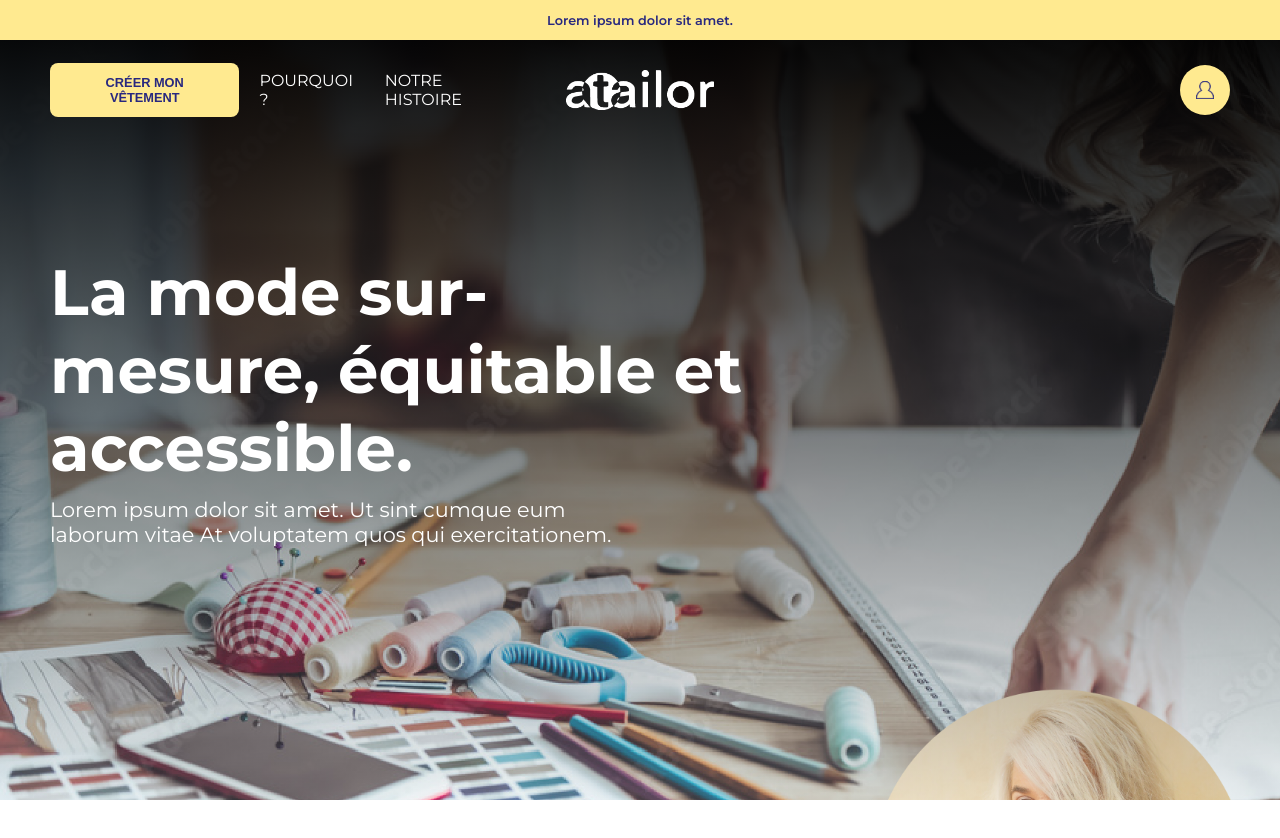
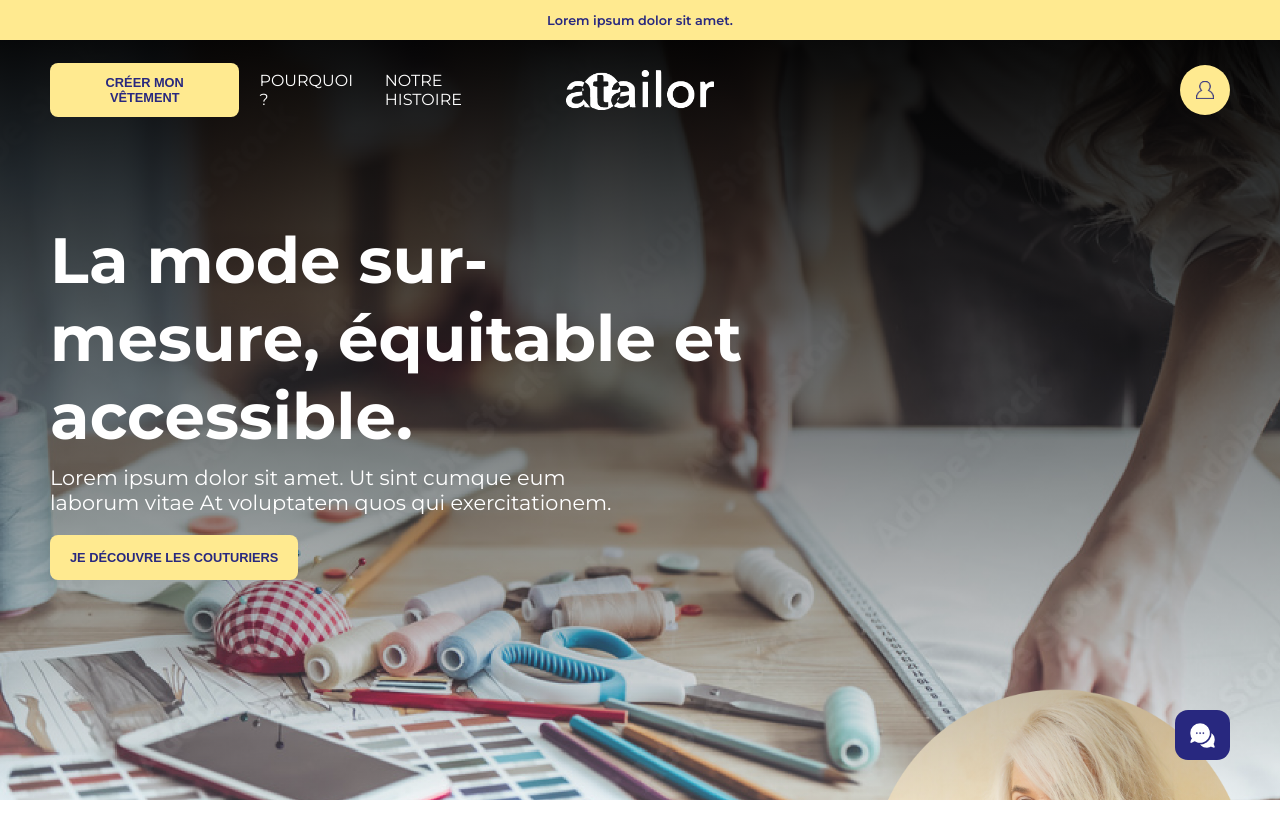
Before and after one commit to localtoast3000/atailor, a Next.js app: page / in a window 1280 px wide. Shown: the top 838 px of the page. Built offline with nearby package versions, Linux system fonts and the light colour scheme.

Commit message:
END: Landing (Needs responsivness)

```diff
--- a/src/components/home_page/landing/landing.js
+++ b/src/components/home_page/landing/landing.js
@@ -2,7 +2,11 @@ import Link from 'next/link';
 import Image from 'next/image';
 import TopBanner from './top_banner/top_banner';
 import Logo from '@/components/shared/logo/logo';
-import { BasicBtn, RoundBtn } from '@/components/shared/buttons/buttons';
+import {
+  BasicBtn,
+  RoundBtn,
+  AscendingRadiusBtn,
+} from '@/components/shared/buttons/buttons';
 import styles from './landing.module.css';
 
 export default function Landing() {
@@ -12,7 +16,7 @@ export default function Landing() {
       <div class={styles.imageLayer}>
         <div className={styles.topRow}>
           <div className={styles.btnLinkGroup}>
-            <BasicBtn className={styles.topRowBtn}>CRÉER MON VÊTEMENT</BasicBtn>
+            <BasicBtn className={styles.yellowBtn}>CRÉER MON VÊTEMENT</BasicBtn>
             <Link
               className={styles.topRowLink}
               href=''>
@@ -25,7 +29,7 @@ export default function Landing() {
             </Link>
           </div>
           <Logo className={styles.topRowLogo} />
-          <RoundBtn className={styles.topRowProfileBtn}>
+          <RoundBtn className={`${styles.yellowBtn} ${styles.topRowProfileBtn}`}>
             <Image
               src='/images/profil.png'
               width='18'
@@ -35,11 +39,21 @@ export default function Landing() {
         </div>
         <header className={styles.headerContainer}>
           <h1>La mode sur-mesure, équitable et accessible.</h1>
-          <p>
+          <p className={styles.subHeader}>
             Lorem ipsum dolor sit amet. Ut sint cumque eum laborum vitae At voluptatem
             quos qui exercitationem.
           </p>
+          <AscendingRadiusBtn className={styles.yellowBtn}>
+            JE DÉCOUVRE LES COUTURIERS
+          </AscendingRadiusBtn>
         </header>
+        <BasicBtn className={styles.chatBtn}>
+          <Image
+            src='/images/chat.png'
+            width='25'
+            height='25'
+          />
+        </BasicBtn>
       </div>
     </section>
   );
--- a/src/components/home_page/landing/landing.module.css
+++ b/src/components/home_page/landing/landing.module.css
@@ -35,7 +35,7 @@
   height: 40px;
   width: auto;
 }
-.topRowBtn {
+.yellowBtn {
   background-color: var(--yellow);
   color: var(--blue);
 }
@@ -44,7 +44,6 @@
   margin-left: 20px;
 }
 .topRowProfileBtn {
-  background-color: var(--yellow);
   justify-self: end;
   grid-column: 5;
 }
@@ -57,8 +56,20 @@
   width: 60%;
   margin-bottom: 10px;
 }
-.headerContainer p {
+.subHeader {
   font-size: 1.3rem;
   color: var(--white);
   width: 50%;
+  margin-bottom: 20px;
 }
+.chatBtn {
+  display: flex;
+  align-items: center;
+  justify-content: center;
+  width: 55px;
+  height: 50px;
+  background-color: var(--blue);
+  align-self: end;
+  justify-self: end;
+  border-radius: 13px;
+}
--- a/src/components/shared/buttons/ascending_radius_btn/ascending_radius_btn.js
+++ b/src/components/shared/buttons/ascending_radius_btn/ascending_radius_btn.js
@@ -1,5 +1,10 @@
 import styles from './ascending_radius_btn.module.css';
 
-export default function AscendingRadiusBtn({ children }) {
-  return <button className={styles.button}>{children}</button>;
+export default function AscendingRadiusBtn({ className, children }) {
+  return (
+    <button className={`${styles.button} ${className}`}>
+      <p>{children}</p>
+      <div className={styles.radius}></div>
+    </button>
+  );
 }
--- a/src/components/shared/buttons/ascending_radius_btn/ascending_radius_btn.module.css
+++ b/src/components/shared/buttons/ascending_radius_btn/ascending_radius_btn.module.css
@@ -0,0 +1,29 @@
+.button {
+  --radius-position: 300px;
+  position: relative;
+  display: flex;
+  align-items: center;
+  justify-content: center;
+  flex-direction: column;
+  padding: 15px 20px;
+  border-radius: 8px;
+  font-weight: 600;
+  font-size: 0.8rem;
+  cursor: pointer;
+  overflow: hidden;
+}
+.button:hover {
+  --radius-position: 0px;
+}
+.button p {
+  z-index: 9999;
+}
+.radius {
+  position: absolute;
+  width: 100%;
+  height: 300px;
+  border-radius: 50%;
+  transform: translateY(var(--radius-position));
+  background-color: var(--white);
+  transition: transform 0.2s ease-in;
+}
```
